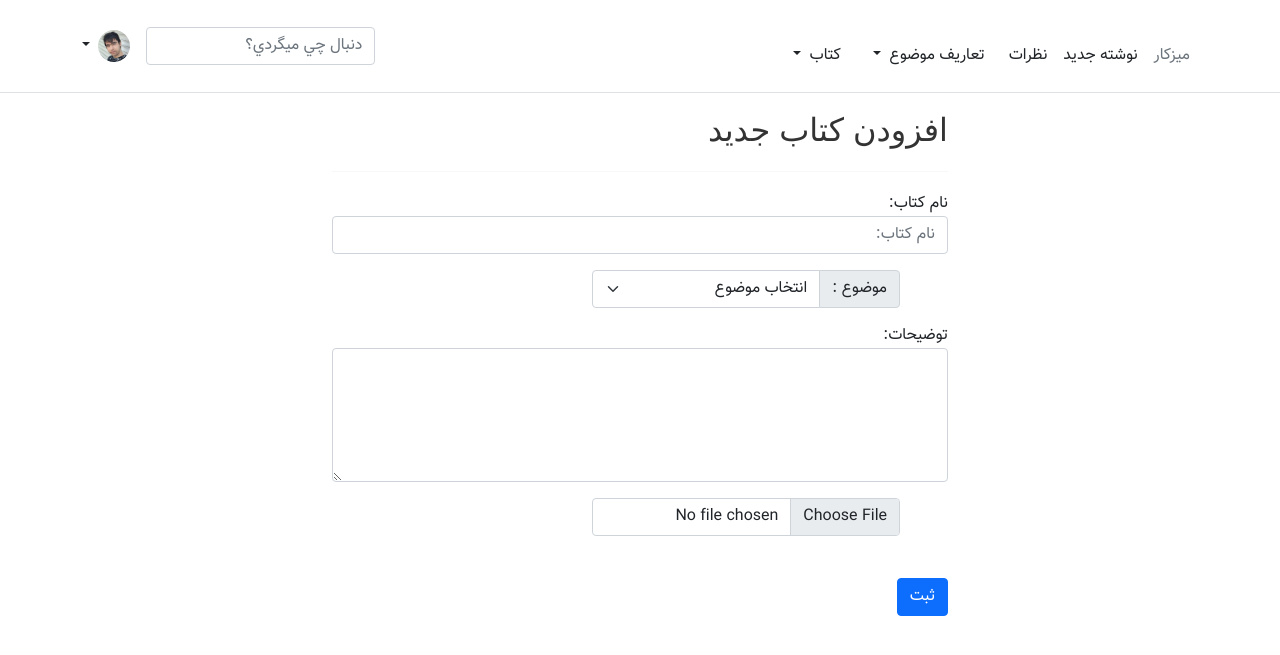
After one commit to AmirhosseinMokhtari1381/Template-TabrizCity-Beta, a PHP site: page /admin/bookadd.php in a window 1280 px wide. The commit adds this page. Shown: the top 655 px of the page. Run offline with PHP 8.4, Linux system fonts and the light colour scheme; a user stored in the database is signed in; data comes from the database, SQL or seed files in the repository; some libraries are stand-ins or nearby versions; some web fonts are replaced.

Commit message:
Template: Tabriz City - Beta | Updated

```diff
--- /dev/null
+++ b/admin/bookadd.php
@@ -0,0 +1,49 @@
+<?php
+session_start();
+if (!$_SESSION['UserName']) {
+    header('location:../login.php');
+}
+?>
+<?php include_once('./include/header.php'); ?>
+<?php require_once('./include/config.php'); ?>
+<div class="container col-12 col-sm-6 mt-3">
+    <h2>افزودن کتاب جدید</h2>
+    <hr>
+    <form action="#" method="post">
+        <div class="mb-3 mt-3">
+            <label for="name">نام کتاب:</label>
+            <input type="text" class="form-control" placeholder="نام کتاب:" name="name">
+        </div>
+        <div class="input-group mt-3 mb-3 mx-5 my-5 w-50">
+            <label class="input-group-text" for="inputGroupSelect01">موضوع :</label>
+            <?php $sql = "SELECT * FROM category";
+            $result = $conn->query($sql); ?>
+            <select class="form-select" id="inputGroupSelect02" name="category">
+                <option selected>انتخاب موضوع</option>
+                <?php while ($row = $result->fetch_assoc()) { ?>
+                    <option value="<?= $row['id'] ?>"><?= $row['name'] ?></option>
+                <?php } ?>
+            </select>
+        </div>
+        <div class="mb-3">
+            <div class="form-group">
+                <label for="discription">توضیحات:</label>
+                <textarea class="form-control" rows="5" name="discription"></textarea>
+            </div>
+            <div class="input-group mt-3 mb-3 mx-5 my-5 w-50">
+                <input type="file" class="form-control" id="inputGroupFile01" name="image">
+            </div>
+            <div class="form-check"></div>
+            <button type="submit" class="btn btn-primary">ثبت</button>
+        </div>
+    </form>
+</div>
+<?php
+if ($_POST) {
+  $category_id = $_POST['category'];
+  $name = $_POST['name'];
+  $discription = $_POST['discription'];
+  $sql = "INSERT INTO book (category, name, discription) VALUES ('$category_id','$name', '$discription')";
+  mysqli_query($conn, $sql);
+}
+?>
--- a/admin/categoryAdd.php
+++ b/admin/categoryAdd.php
@@ -6,12 +6,12 @@ if (!$_SESSION['UserName']) {
 ?>
 <?php include_once('./include/header.php'); ?>
 <div class="container col-12 col-sm-6 mt-3">
-  <h2>افزودن دسته‌ی جدید</h2>
+  <h2>افزودن موضوع جدید</h2>
   <hr>
   <form action="#" method="post">
     <div class="mb-3 mt-3">
-      <label for="name">نام دسته:</label>
-      <input type="text" class="form-control" placeholder="نام دسته" name="name">
+      <label for="name">نام موضوع:</label>
+      <input type="text" class="form-control" placeholder="موضوع" name="name">
     </div>
     <div class="mb-3">
       <div class="form-group">
--- a/admin/categoryShow.php
+++ b/admin/categoryShow.php
@@ -9,9 +9,6 @@ if (!$_SESSION['UserName']) {
 require_once('./include/config.php');
 $sql = "SELECT * FROM category";
 $result = $conn->query($sql);
-
-
-
 ?>
 <<div class="container mt-3">
   <h2>دسته‌بندی کتاب‌ها</h2>
--- a/admin/include/header.php
+++ b/admin/include/header.php
@@ -34,6 +34,18 @@
                             <li><a class="dropdown-item" href="categoryShow.php">مشاهده موضوع</a></li>
                         </ul>
                     </li>
+                    <li class="nav-item dropdown">
+                        <a class="nav-link dropdown-toggle link-dark" href="#" id="navbarDropdown" role="button" data-bs-toggle="dropdown" aria-expanded="false">
+                            کتاب
+                        </a>
+                        <ul class="dropdown-menu" aria-labelledby="navbarDropdown">
+                            <li><a class="dropdown-item" href="bookadd.php">افزودن کتاب</a></li>
+                            <li>
+                                <hr class="dropdown-divider">
+                            </li>
+                            <li><a class="dropdown-item" href="bookshow.php">مشاهده کتاب</a></li>
+                        </ul>
+                    </li>
                 </ul>
 
                 <form class="col-12 col-lg-auto mb-3 mb-lg-0 me-lg-3">
--- a/admin/index.php
+++ b/admin/index.php
@@ -41,9 +41,7 @@ if (!$_SESSION['UserName']) {
     <?php include_once('./include/header.php'); ?>
 
 
-    <!-- Bootstrap JS Files -->
-    <script src="../js/bootstrap.bundle.min.js"></script>
-    <script src="../js/bootstrap.bundle.min.js.map"></script>
+
 
 </body>
 
```
Also changed, not shown: checklogin.php (+8 -7 lines).
